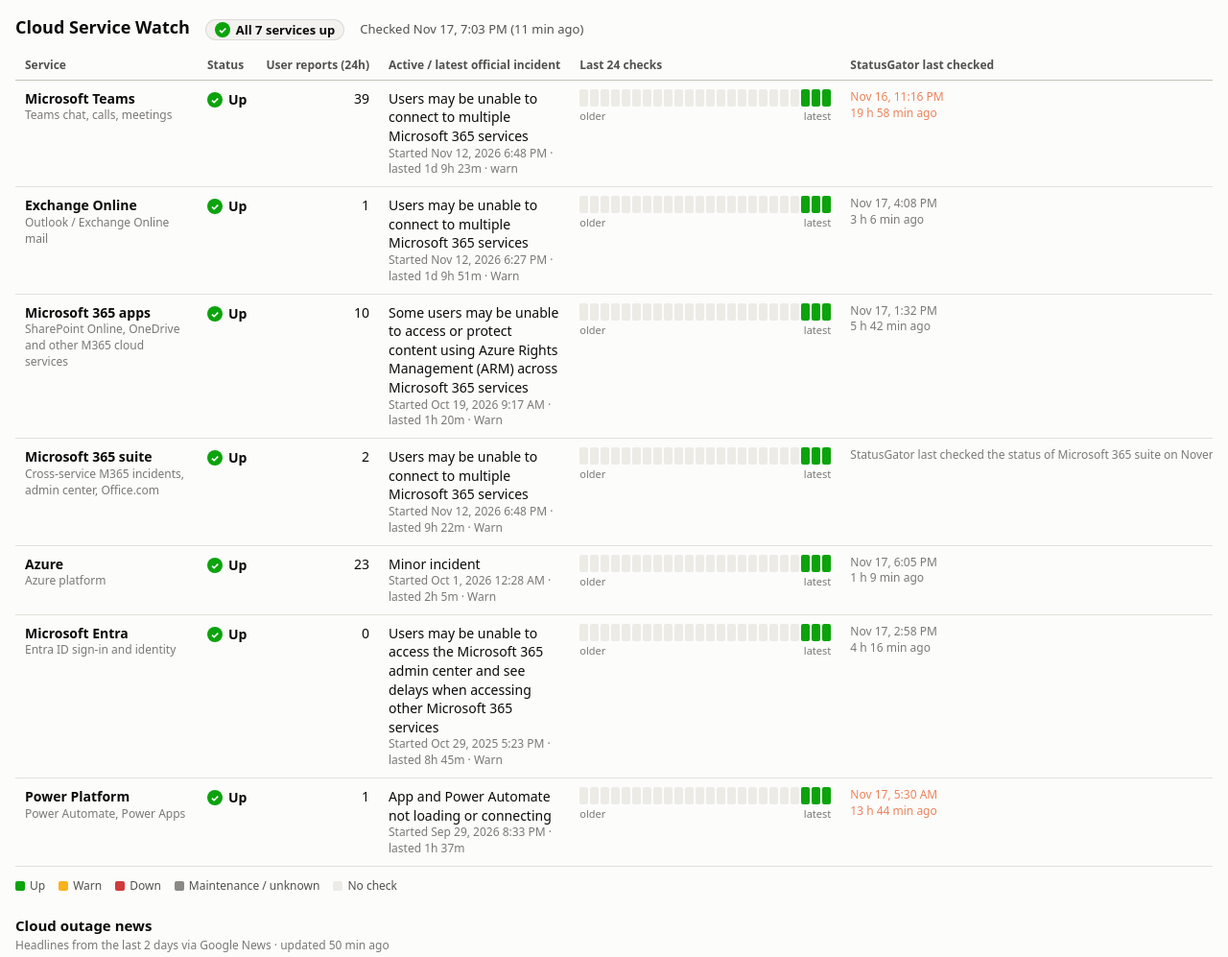
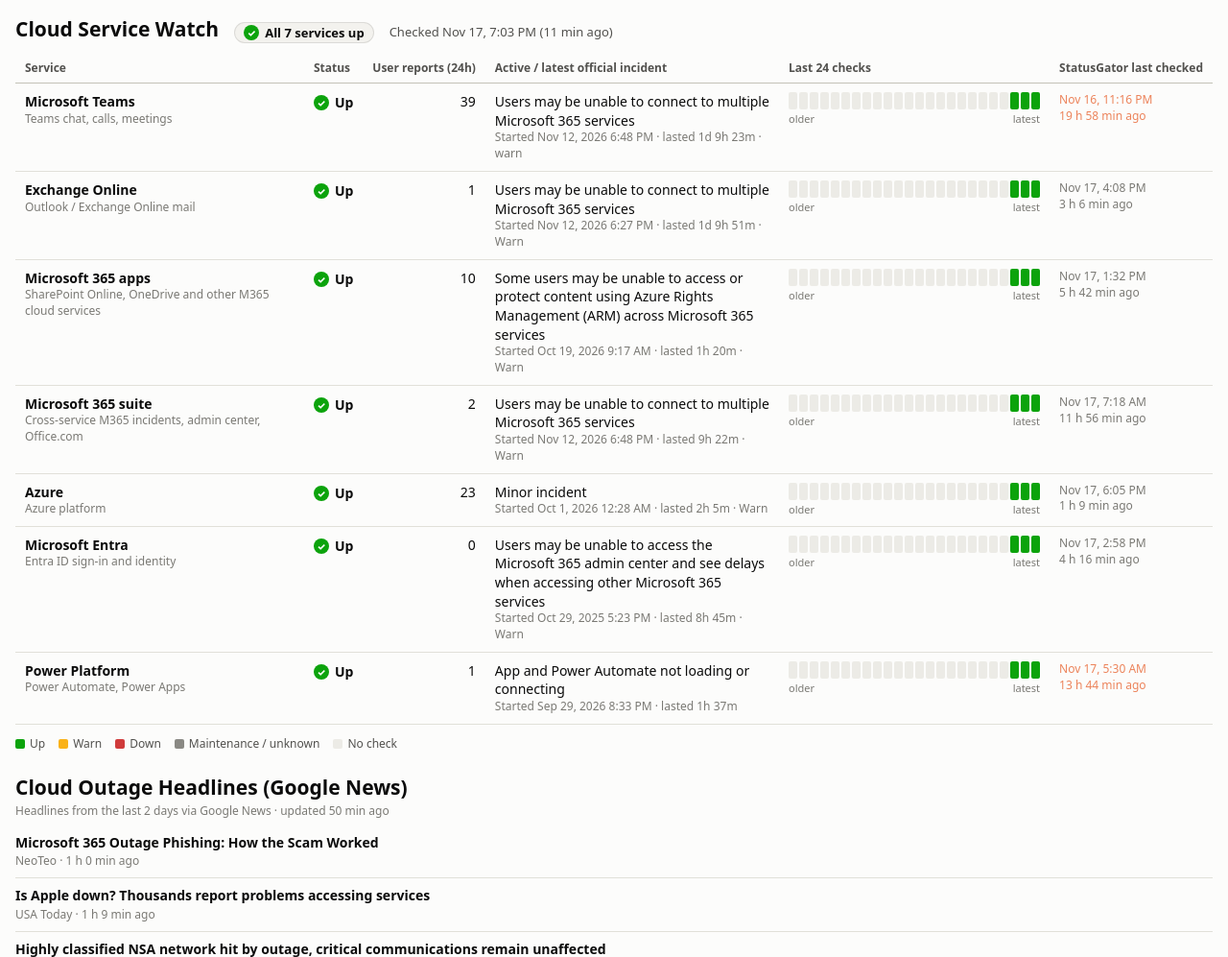
Before and after one commit to chrisgi11/cloud-watch, a plain HTML site: page index.html in a window 1280 px wide. Shown: the top 997 px of the page at 96% size. Drawn offline with Linux system fonts and the light colour scheme.

Commit message:
Heading sizes and title; keep only the timestamp in StatusGator last-checked
Co-Authored-By: Claude Sonnet 5.5 <noreply@anthropic.com>
Claude-Session: https://claude.ai/code/session_01BHfanXdwqLdT7XixgEt

```diff
--- a/index.html
+++ b/index.html
@@ -45,7 +45,7 @@
     font: 14px/1.4 system-ui, -apple-system, "Segoe UI", Roboto, sans-serif;
   }
   header { display: flex; flex-wrap: wrap; align-items: baseline; gap: 6px 16px; margin-bottom: 12px; }
-  h1 { font-size: 18px; margin: 0; font-weight: 650; }
+  h1 { font-size: 21px; margin: 0; font-weight: 650; }
   .meta { color: var(--text-2); font-size: 13px; }
   .summary {
     display: inline-flex; align-items: center; gap: 6px;
@@ -100,6 +100,7 @@
   .legend i { width: 10px; height: 10px; border-radius: 2px; display: inline-block; }
   .news { margin-top: 22px; }
   .news h2 { font-size: 15px; margin: 0 0 2px; font-weight: 650; }
+  .news h2#newsh { font-size: 21px; }
   .news .sub { color: var(--text-3); font-size: 12px; margin-bottom: 6px; }
   .news ul { list-style: none; margin: 0; padding: 0; }
   .news li { padding: 8px 0; border-bottom: 1px solid var(--grid); }
@@ -147,7 +148,7 @@
   <span><i style="background:var(--empty)"></i>No check</span>
 </div>
 <section class="news" aria-labelledby="newsh">
-  <h2 id="newsh">Cloud outage news</h2>
+  <h2 id="newsh">Cloud Outage Headlines (Google News)</h2>
   <div class="sub" id="newssub">Loading…</div>
   <ul id="newslist"></ul>
   <div id="alertsbox" hidden>
@@ -189,9 +190,10 @@ function ago(iso) {
 }
 
 function sgChecked(text) {
-  if (!text) return "—";
-  const d = new Date(String(text).replace(" at ", " ").replace(" UTC", " UTC"));
-  if (isNaN(d)) return esc(text);
+  const m = String(text || "").match(/[A-Z][a-z]+ \d{1,2}, \d{4}(?: at)? \d{1,2}:\d{2} ?[AP]M(?: UTC)?/);
+  if (!m) return "—";
+  const d = new Date(m[0].replace(" at ", " ").replace(/ ?UTC$/, " UTC"));
+  if (isNaN(d)) return "—";
   const old = (Date.now() - d) / 3600000 > 12;
   return `<span class="${old ? "stale" : ""}" title="${esc(text)}">${esc(fmtTime(d.toISOString()))}<br>${esc(ago(d.toISOString()))}</span>`;
 }
--- a/status.json
+++ b/status.json
@@ -9,7 +9,7 @@
       "url": "https://statusgator.com/services/microsoft-teams",
       "status": "up",
       "status_text": "Microsoft Teams is up",
-      "sg_last_checked": "StatusGator last checked the status of Microsoft Teams on November 16, 2026 at 11:16 PM UTC",
+      "sg_last_checked": "November 16, 2026 at 11:16 PM UTC",
       "reports_24h": 39,
       "active_incident": null,
       "latest_incident": {
@@ -69,7 +69,7 @@
       "url": "https://statusgator.com/services/microsoft-365-suite",
       "status": "up",
       "status_text": "Microsoft 365 suite is up",
-      "sg_last_checked": "StatusGator last checked the status of Microsoft 365 suite on November 17, 2026 at 7:18 AM UTC",
+      "sg_last_checked": "November 17, 2026 at 7:18 AM UTC",
       "reports_24h": 2,
       "active_incident": null,
       "latest_incident": {
```
Also changed, not shown: 2 other files.
